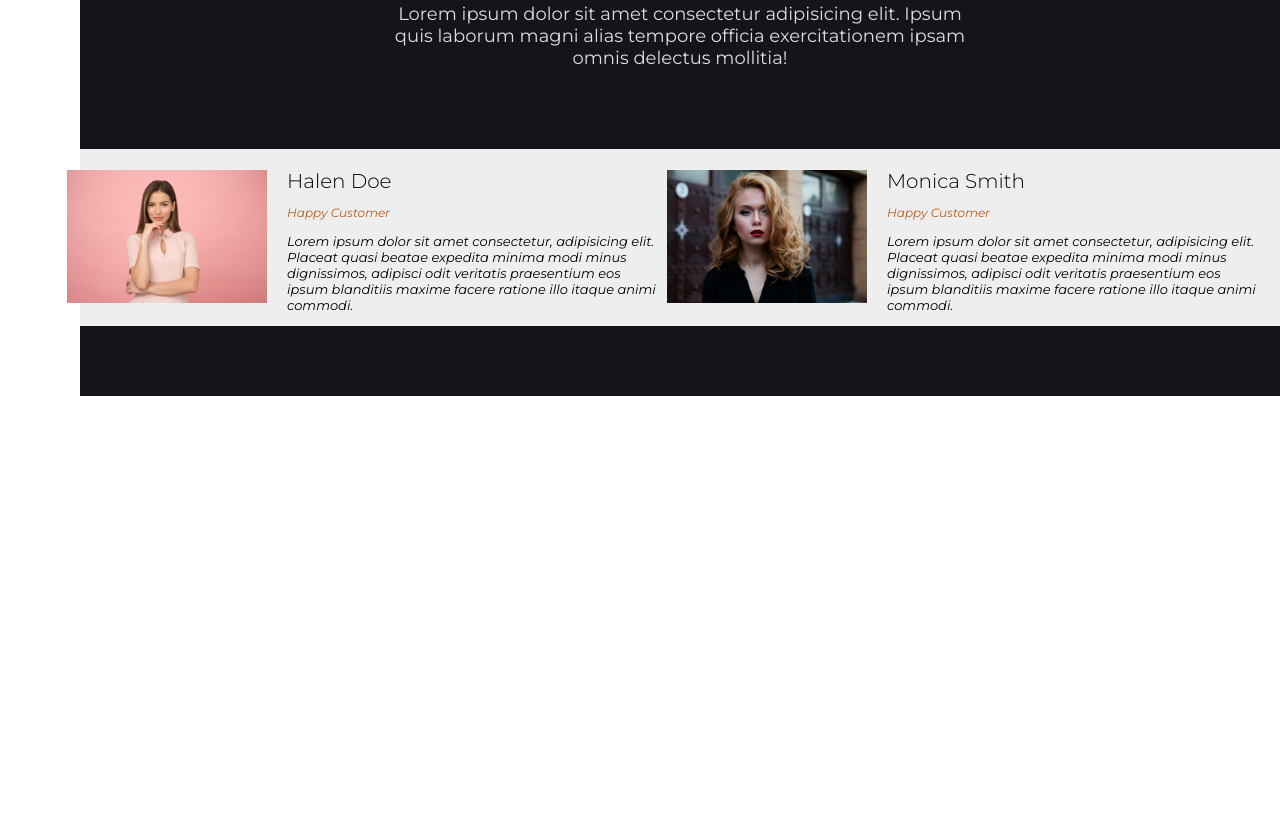
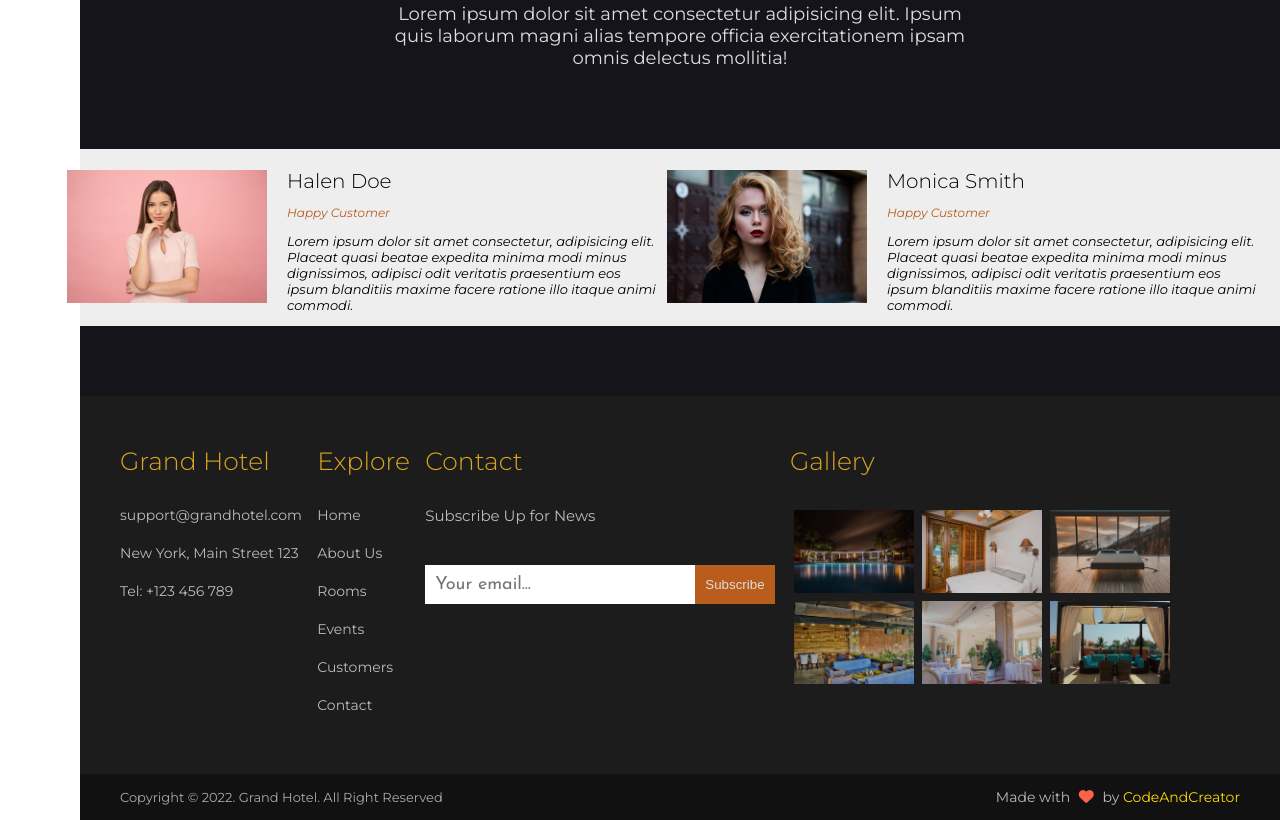
Before and after one commit to shakhawat589/grandhotel, a plain HTML site: page index.html in a window 1280 px wide. Shown: the part 4954-5774 px from the top of the page. Before the commit the page ends 5350 px from the top, so only its background shows below. Drawn offline with Linux system fonts and the light colour scheme.

Commit message:
Complited

```diff
--- a/css/style.css
+++ b/css/style.css
@@ -550,3 +550,119 @@ body {
   font-style: italic;
 }
 /*End of Customer Section */
+
+/*Footer Section */
+
+.footer{
+  margin-left: 8rem;
+}
+
+.main-part{
+  display: flex;
+  justify-content: space-between;
+  background-color: #1c1c1c;
+  padding: 4rem;
+}
+
+.footer-heading{
+  font-size: 2.5rem;
+  font-weight: 300;
+  color: goldenrod;
+  margin: 1rem 0 3rem 0;
+}
+
+.footer-list{
+  list-style: none;
+  padding: 0;
+}
+
+.footer-list-item{
+  margin-bottom: 2rem;
+}
+
+.footer-list-link{
+  font-size: 1.4rem;
+  text-decoration: none;
+  color: #bbb;
+}
+
+.contact p{
+  font-size: 1.5rem;
+  color: #bbb;
+  margin-bottom: 4rem;
+}
+
+.footer-form{
+  display: flex;
+}
+
+.footer-input{
+   width: 25rem;
+   padding: 1rem;
+   font-family: 'Josefin Sans', sans-serif;
+   font-size: 1.8rem;
+   color: #444;
+   outline: none;
+   border: none;
+}
+
+.footer-btn{
+  padding: 1rem;
+  background-color: #b85d1c;
+  color: #ddd;
+  border: none;
+}
+
+.gallery{
+  max-width: 45rem;
+}
+
+.gallery-images{
+  display: flex;
+  flex-wrap: wrap;
+}
+
+.image-wrapper{
+  width: 12rem;
+  margin: .4rem;
+  overflow: hidden;
+}
+
+.footer-image{
+  width: 100%;
+  height: 100%;
+  transition: all 0.5s;
+  opacity: 0.8;
+  backface-visibility: hidden;
+}
+
+.footer-image:hover{
+  transform: scale(1.3);
+  opacity: 1;
+}
+
+.creator-part{
+  display: flex;
+  justify-content: space-between;
+  align-items: center;
+  background-color: #111;
+  padding: 0 4rem;
+  color: #aaa;
+  font-size: 1.3rem;
+}
+
+.text-right{
+  font-size: 1.4rem;
+  color: #bbb;
+}
+
+.text-right i{
+  font-size: 1.5rem;
+  color: tomato;
+  margin: 0 0.5rem;
+}
+
+.text-right span {
+  color: gold;
+}
+/*End of Footer Section */
--- a/index.html
+++ b/index.html
@@ -237,8 +237,99 @@
         </div>
       </div>
     </div>
-  </>
+  </section>
   <!--End of Customer Section -->
+
+  <!-- Footer Secion -->
+
+  <footer class="footer">
+    <div class="main-part">
+      <div class="footer-list-wrapper">
+        <h3 class="footer-heading">Grand Hotel</h3>
+        <ul class="footer-list">
+          <li class="footer-list-item">
+            <a href="#" class="footer-list-link">support@grandhotel.com</a>
+          </li>
+          <li class="footer-list-item">
+            <a href="#" class="footer-list-link">New York, Main Street 123</a>
+          </li>
+          <li class="footer-list-item">
+            <a href="#" class="footer-list-link">Tel: +123 456 789</a>
+          </li>
+        </ul>
+      </div>
+
+      <div class="footer-list-wrapper">
+        <h3 class="footer-heading">Explore</h3>
+        <ul class="footer-list">
+          <li class="footer-list-item">
+            <a href="#" class="footer-list-link">Home</a>
+          </li>
+          <li class="footer-list-item">
+            <a href="#" class="footer-list-link">About Us</a>
+          </li>
+          <li class="footer-list-item">
+            <a href="#" class="footer-list-link">Rooms</a>
+          </li>
+          <li class="footer-list-item">
+            <a href="#" class="footer-list-link">Events</a>
+          </li>
+          <li class="footer-list-item">
+            <a href="#" class="footer-list-link">Customers</a>
+          </li>
+          <li class="footer-list-item">
+            <a href="#" class="footer-list-link">Contact</a>
+          </li>
+        </ul>
+      </div>
+
+      <div class="contact">
+        <h3 class="footer-heading">Contact</h3>
+        <p>Subscribe Up for News</p>
+        <form class="footer-form">
+          <input type="email" class="footer-input" placeholder="Your email...">
+          <button class="footer-btn">Subscribe</button>
+        </form>
+      </div>
+
+      <div class="gallery">
+        <h3 class="footer-heading">Gallery</h3>
+        <div class="gallery-images">
+          <div class="image-wrapper">
+            <img src="./img/gallery-img-1.jpeg" alt="" class="footer-image">
+          </div>
+          <div class="image-wrapper">
+            <img src="./img/gallery-img-2.jpeg" alt="" class="footer-image">
+          </div>
+          <div class="image-wrapper">
+            <img src="./img/gallery-img-3.jpeg" alt="" class="footer-image">
+          </div>
+          <div class="image-wrapper">
+            <img src="./img/gallery-img-4.jpeg" alt="" class="footer-image">
+          </div>
+          <div class="image-wrapper">
+            <img src="./img/gallery-img-5.jpeg" alt="" class="footer-image">
+          </div>
+          <div class="image-wrapper">
+            <img src="./img/gallery-img-6.jpeg" alt="" class="footer-image">
+          </div>
+        </div>
+      </div>
+
+    </div>
+
+    <div class="creator-part">
+      <div class="copyright-text">
+        <p>Copyright &copy; 2022. Grand Hotel. All Right Reserved</p>
+      </div>
+
+      <div class="text-right">
+        <p>Made with <i class="fas fa-heart"></i> by <span>CodeAndCreator</span></p>
+      </div>
+    </div>
+  </footer>
+
+  <!-- End of Footer Secion -->
 
 </body>
 
```
